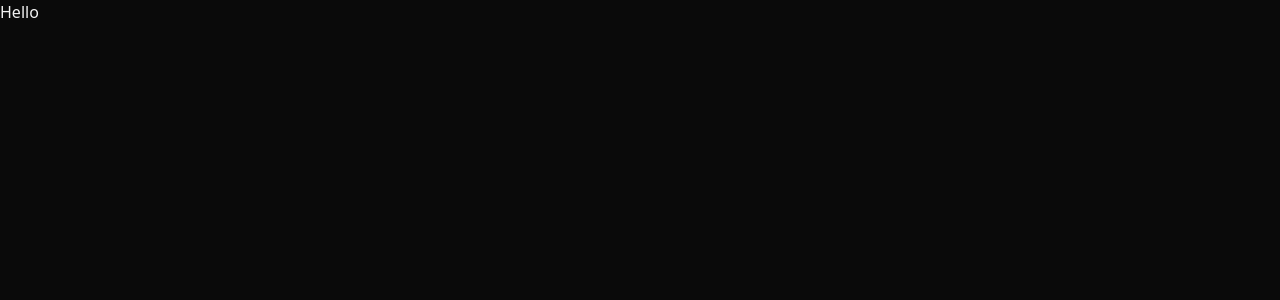
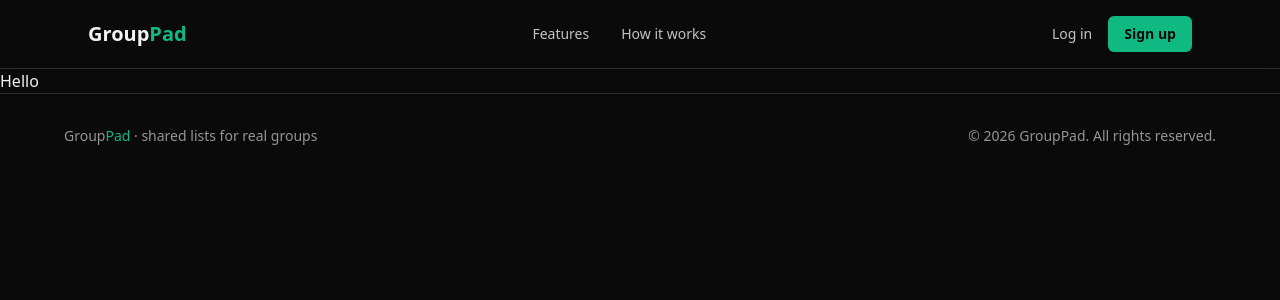
Before and after one commit to Begeeeg/groupad_ui, a Next.js app: page / in a window 1280 px wide. Shown: the top 300 px of the page. Built offline with nearby package versions, Linux system fonts and the light colour scheme.

Commit message:
⭐ high(app): adding Navbar and Footer on LandingPage

```diff
--- a/app/page.tsx
+++ b/app/page.tsx
@@ -1,9 +1,12 @@
-import React from "react";
+import Footer from "@/components/landing/Footer";
+import Navbar from "@/components/landing/Navbar";
 
 export default function page() {
     return (
         <>
+            <Navbar />
             <h1>Hello</h1>
+            <Footer />
         </>
     );
 }
--- /dev/null
+++ b/components/landing/Footer.tsx
@@ -0,0 +1,15 @@
+export default function Footer() {
+    return (
+        <footer className="border-t border-line px-6 py-8">
+            <div className="mx-auto flex max-w-6xl flex-col items-center justify-between gap-4 font-body text-sm text-ink/60 md:flex-row">
+                <span>
+                    Group<span className="text-emerald">Pad</span> · shared
+                    lists for real groups
+                </span>
+                <span>
+                    © {new Date().getFullYear()} GroupPad. All rights reserved.
+                </span>
+            </div>
+        </footer>
+    );
+}
--- /dev/null
+++ b/components/landing/Navbar.tsx
@@ -0,0 +1,40 @@
+import Link from "next/link";
+
+export default function Navbar() {
+    return (
+        <header className="sticky top-0 z-20 border-b border-line bg-canvas/90 backdrop-blur">
+            <div className="mx-auto flex max-w-6xl items-center justify-between px-6 py-4">
+                <Link
+                    href="/"
+                    className="font-display text-xl font-bold text-ink"
+                >
+                    Group<span className="text-emerald">Pad</span>
+                </Link>
+
+                <nav className="hidden gap-8 font-body text-sm font-medium text-ink/80 md:flex">
+                    <a href="#features" className="hover:text-ink">
+                        Features
+                    </a>
+                    <a href="#how-it-works" className="hover:text-ink">
+                        How it works
+                    </a>
+                </nav>
+
+                <div className="flex items-center gap-4">
+                    <Link
+                        href="/login"
+                        className="font-body text-sm font-medium text-ink/80 hover:text-ink"
+                    >
+                        Log in
+                    </Link>
+                    <Link
+                        href="/signup"
+                        className="rounded-md bg-emerald px-4 py-2 font-body text-sm font-semibold text-canvas transition-colors hover:bg-emerald-dark"
+                    >
+                        Sign up
+                    </Link>
+                </div>
+            </div>
+        </header>
+    );
+}
```
